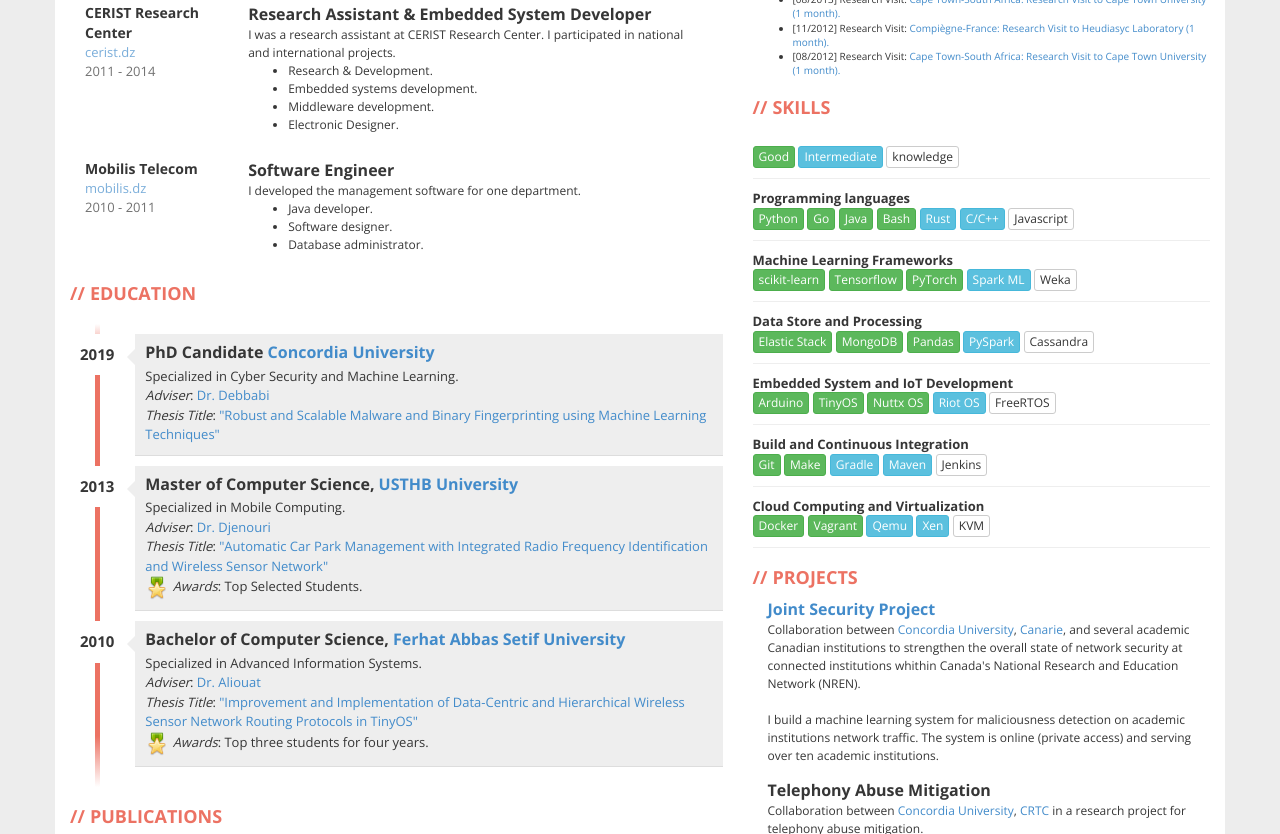
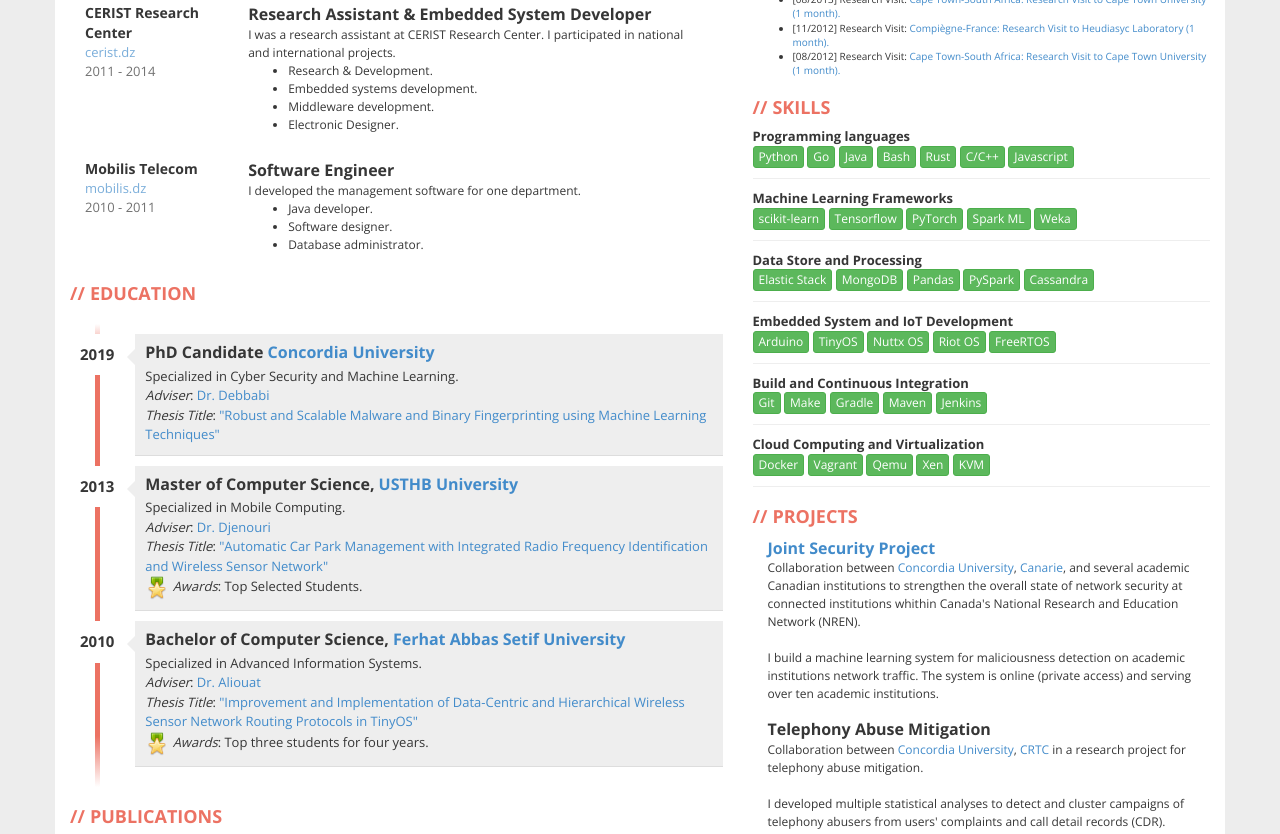
Before and after one commit to ahmadzuhd/mouatez.github.io, a plain HTML site: page index.html in a window 1280 px wide. Shown: the part 1018-1852 px from the top of the page. Drawn offline with nearby package versions, Linux system fonts and the light colour scheme; a script that the page names is missing.

Commit message:
minor updates

```diff
--- a/index.html
+++ b/index.html
@@ -509,11 +509,10 @@ Park Management: WSN, RFID, and Mob Devs for Car Park Management
           <!-- LANGUAGES -->
           <div class="box">
             <h2>Languages</h2>
-            <div id="language-skills">
-              <div class="skill">French <div class="icons pull-right"><div style="width: 60%; height: 14px;" class="icons-red"></div></div></div>
-              <div class="skill">English <div class="icons pull-right"><div style="width: 80%; height: 14px;" class="icons-red"></div></div></div>
-              <div class="skill">Arabic <div class="icons pull-right"><div style="width: 100%; height: 14px;" class="icons-red"></div></div></div>
-            </div>
+            <div class="btn btn-default btn-xs">    <p> English </p> </div>
+            <div class="btn btn-default btn-xs">    <p> French  </p> </div>
+            <div class="btn btn-default btn-xs"> <p> Arabic  </p> </div>
+
           </div>
 
           <!-- HOBBIES -->
@@ -683,60 +682,55 @@ Research Visit to Cape Town University (1 month).
 
               <div id="language-skills">
 
-                <div class="skill"><br/>
-                  <div class="btn btn-success btn-xs"> Good</div>
-                  <div class="btn btn-info    btn-xs"> Intermediate</div>
-                  <div class="btn btn-default btn-xs"> knowledge</div>
-                </div>
 
                 <div class="skill"><b>Programming languages</b><br/>
                   <div class="btn btn-success btn-xs">Python</div>
                   <div class="btn btn-success btn-xs">Go</div>
                   <div class="btn btn-success btn-xs">Java</div>
                   <div class="btn btn-success btn-xs">Bash</div>
-                  <div class="btn btn-info    btn-xs">Rust</div>
-                  <div class="btn btn-info    btn-xs">C/C++</div>
-                  <div class="btn btn-default btn-xs">Javascript</div>
+                  <div class="btn btn-success btn-xs">Rust</div>
+                  <div class="btn btn-success btn-xs">C/C++</div>
+                  <div class="btn btn-success btn-xs">Javascript</div>
                 </div>
 
                 <div class="skill"><b>Machine Learning Frameworks</b><br/>
                   <div class="btn btn-success btn-xs">scikit-learn</div>
                   <div class="btn btn-success btn-xs">Tensorflow</div>
                   <div class="btn btn-success btn-xs">PyTorch</div>
-                  <div class="btn btn-info    btn-xs">Spark ML</div>
-                  <div class="btn btn-default btn-xs">Weka</div>
+                  <div class="btn btn-success btn-xs">Spark ML</div>
+                  <div class="btn btn-success btn-xs">Weka</div>
                 </div>
 
                 <div class="skill"><b>Data Store and Processing</b><br/>
                   <div class="btn btn-success btn-xs">Elastic Stack</div>
                   <div class="btn btn-success btn-xs">MongoDB</div>
                   <div class="btn btn-success btn-xs">Pandas</div>
-                  <div class="btn btn-info    btn-xs">PySpark</div>
-                  <div class="btn btn-default btn-xs">Cassandra</div>
+                  <div class="btn btn-success btn-xs">PySpark</div>
+                  <div class="btn btn-success btn-xs">Cassandra</div>
                 </div>
 
                 <div class="skill"><b>Embedded System and IoT Development</b><br/>
                   <div class="btn btn-success btn-xs">Arduino</div>
                   <div class="btn btn-success btn-xs">TinyOS</div>
                   <div class="btn btn-success btn-xs">Nuttx OS</div>
-                  <div class="btn btn-info    btn-xs">Riot OS</div>
-                  <div class="btn btn-default btn-xs">FreeRTOS</div>
+                  <div class="btn btn-success btn-xs">Riot OS</div>
+                  <div class="btn btn-success btn-xs">FreeRTOS</div>
                 </div>
 
                 <div class="skill"><b>Build and Continuous Integration</b> <br/>
                   <div class="btn btn-success btn-xs">Git</div>
                   <div class="btn btn-success btn-xs">Make</div>
-                  <div class="btn btn-info    btn-xs">Gradle</div>
-                  <div class="btn btn-info    btn-xs">Maven</div>
-                  <div class="btn btn-default btn-xs">Jenkins</div>
+                  <div class="btn btn-success btn-xs">Gradle</div>
+                  <div class="btn btn-success btn-xs">Maven</div>
+                  <div class="btn btn-success btn-xs">Jenkins</div>
                 </div>
 
                 <div class="skill"><b>Cloud Computing and Virtualization</b> <br/>
                   <div class="btn btn-success btn-xs">Docker</div>
                   <div class="btn btn-success btn-xs">Vagrant</div>
-                  <div class="btn btn-info    btn-xs">Qemu</div>
-                  <div class="btn btn-info    btn-xs">Xen</div>
-                  <div class="btn btn-default btn-xs">KVM</div>
+                  <div class="btn btn-success btn-xs">Qemu</div>
+                  <div class="btn btn-success btn-xs">Xen</div>
+                  <div class="btn btn-success btn-xs">KVM</div>
                 </div>
 
               </div>
```
